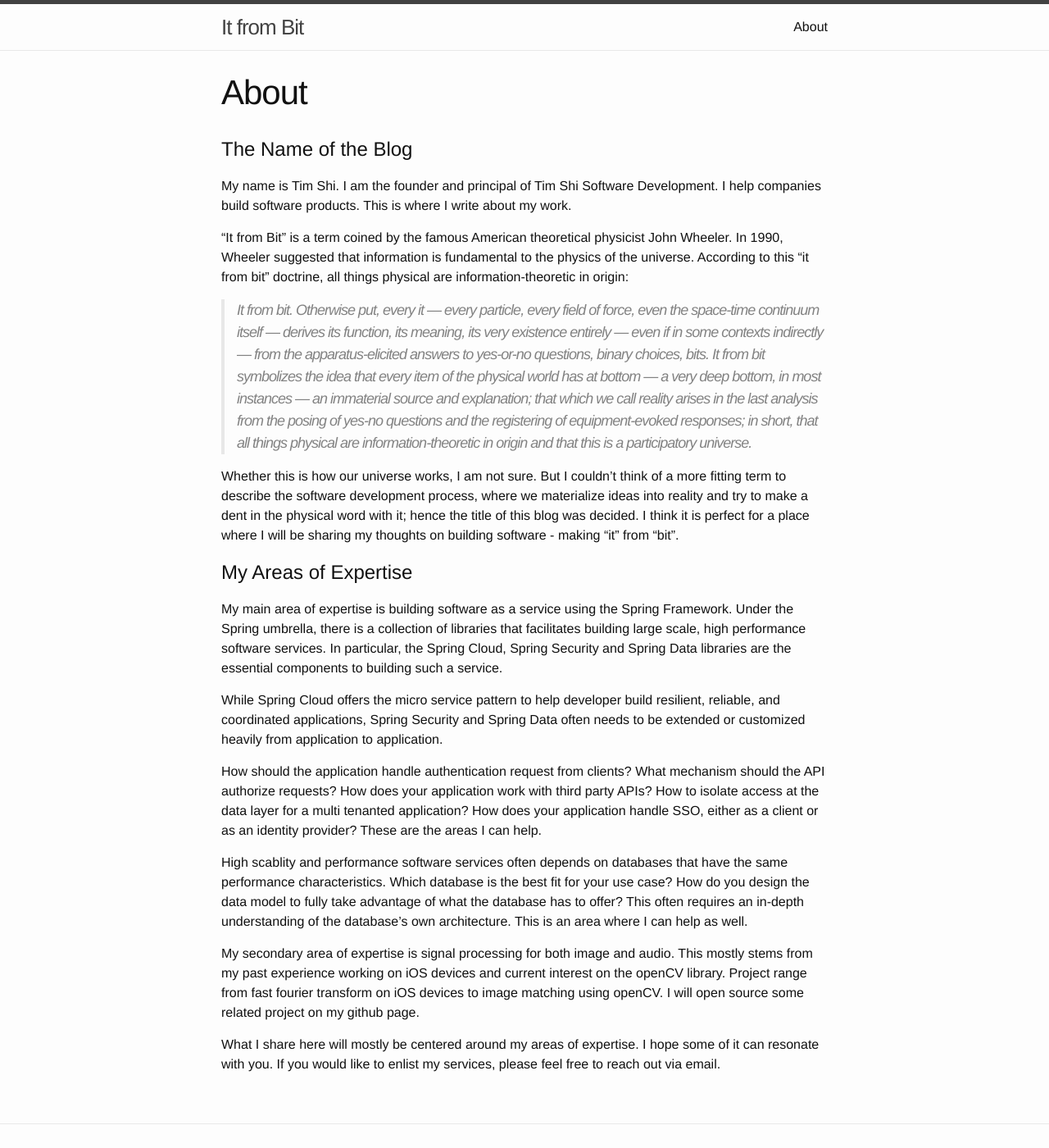
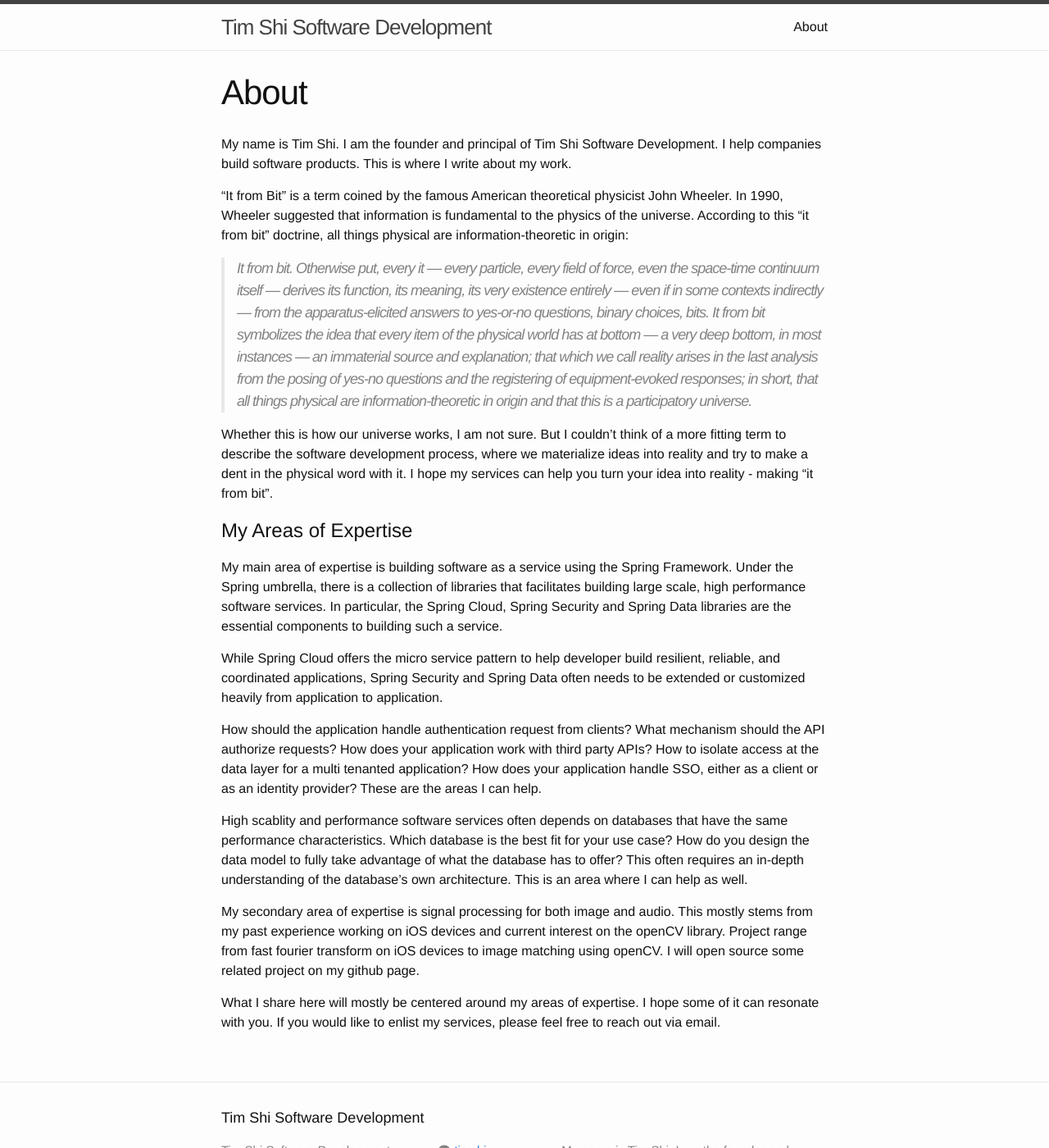
Before and after one commit to TimShi/timshi.github.io, a Jekyll site: the page built from about.md, in a window 1280 px wide and 1400 px high. Shown: the whole window at 82% size. Built offline with Jekyll 4.4.1, drawn with Linux system fonts in a browser that asks for light colours; some of the changed text lies outside the part shown.

```diff
--- a/_config.yml
+++ b/_config.yml
@@ -6,7 +6,7 @@
 # 'jekyll serve'. If you change this file, please restart the server process.
 
 # Site settings
-title: It from Bit
+title: Tim Shi Software Development
 email: tim.shi.work@gmail.com
 description: > # this means to ignore newlines until "baseurl:"
   My name is Tim Shi. I am the founder and principal of Tim Shi Software Development. I help companies build software products.
--- a/about.md
+++ b/about.md
@@ -3,8 +3,6 @@ layout: page
 title: About
 permalink: /about/
 ---
-
-# The Name of the Blog
 
 My name is Tim Shi. I am the founder and principal of Tim Shi Software Development. I help companies build software products. This is where I write about my work.
 
@@ -12,7 +10,7 @@ My name is Tim Shi. I am the founder and principal of Tim Shi Software Developme
 
 >It from bit. Otherwise put, every it — every particle, every field of force, even the space-time continuum itself — derives its function, its meaning, its very existence entirely — even if in some contexts indirectly — from the apparatus-elicited answers to yes-or-no questions, binary choices, bits. It from bit symbolizes the idea that every item of the physical world has at bottom — a very deep bottom, in most instances — an immaterial source and explanation; that which we call reality arises in the last analysis from the posing of yes-no questions and the registering of equipment-evoked responses; in short, that all things physical are information-theoretic in origin and that this is a participatory universe.
 
-Whether this is how our universe works, I am not sure. But I couldn't think of a more fitting term to describe the software development process, where we materialize ideas into reality and try to make a dent in the physical word with it; hence the title of this blog was decided. I think it is perfect for a place where I will be sharing my thoughts on building software - making "it" from "bit".
+Whether this is how our universe works, I am not sure. But I couldn't think of a more fitting term to describe the software development process, where we materialize ideas into reality and try to make a dent in the physical word with it. I hope my services can help you turn your idea into reality - making "it from bit".
 
 # My Areas of Expertise
 
```
Also changed, not shown: _posts/2020-01-16-expertise.markdown (added, +18 -0 lines), _posts/2020-01-16-it-from-bit.markdown (deleted, +0 -12 lines).
